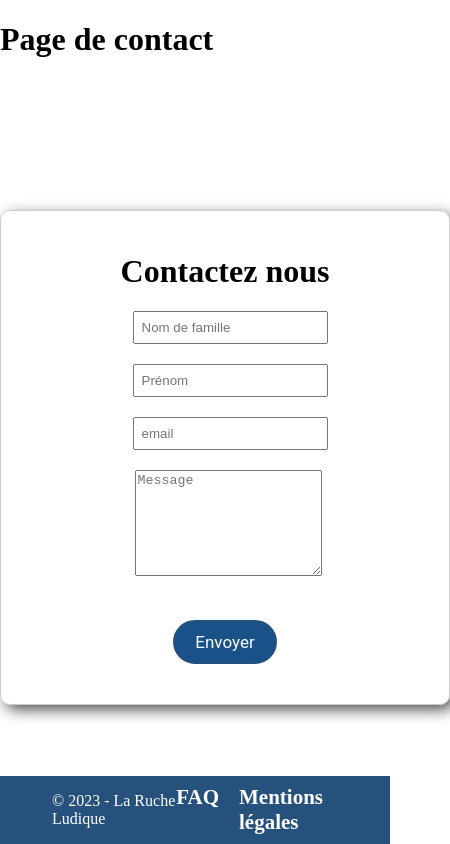
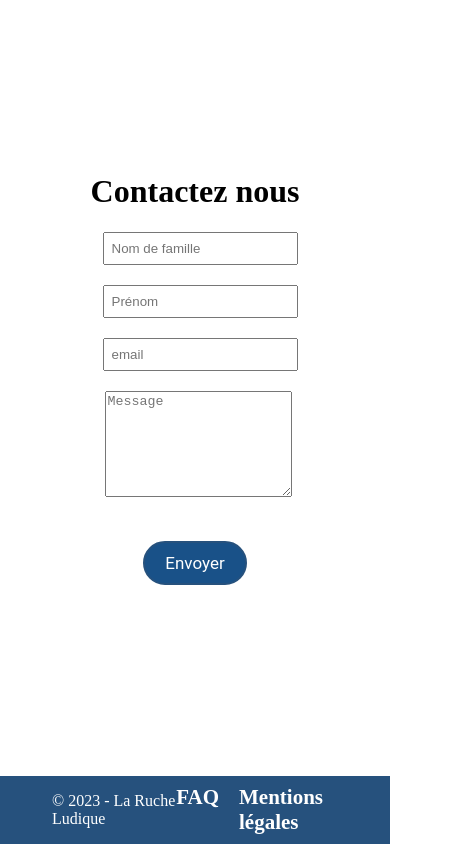
Before and after one commit to PaulinedeValance/projetAlternanceFront, a Vue app: page /contact in a window 390 px wide. Shown: the whole page, 450 px wide, since content can reach past the window. Built offline with nearby package versions, Linux system fonts and the light colour scheme; a web font is replaced by a local one.

Commit message:
responsive du contact form

```diff
--- a/src/components/ContactForm.vue
+++ b/src/components/ContactForm.vue
@@ -48,10 +48,23 @@ form {
 
 .form-input {
     margin-bottom: 20px;
+
+
 }
 
 textarea {
     width: 100%;
     height: 100px;
 }
+
+@media (max-width: 767px) {
+    .contact-form {
+        width: 100%;
+        border: none;
+        box-shadow: none;
+        padding: 0;
+        border-radius: 0;
+
+    }
+}
 </style>
--- a/src/components/Footer.vue
+++ b/src/components/Footer.vue
@@ -11,7 +11,6 @@
             <router-link class="mentions-legales-link" to="/legalnotes">Mentions légales</router-link>
         </div>
     </footer>
-    <!-- <img src="images/wave.svg" alt="Description de l'image" /> -->
 </template>
 <style>
 .footer {
@@ -23,7 +22,6 @@
     color: white;
     display: flex;
     align-items: center;
-    /* padding: 10px; */
 }
 
 .footer-left {
--- a/src/views/Contact.vue
+++ b/src/views/Contact.vue
@@ -1,11 +1,8 @@
 <script setup lang="ts">
-    import ContactForm from '../components/ContactForm.vue'
+import ContactForm from '../components/ContactForm.vue'
 
 </script>
 
 <template>
-	<main>
-		<h1>Page de contact</h1>
-	</main>
-    <ContactForm />
+	<ContactForm />
 </template>
```
